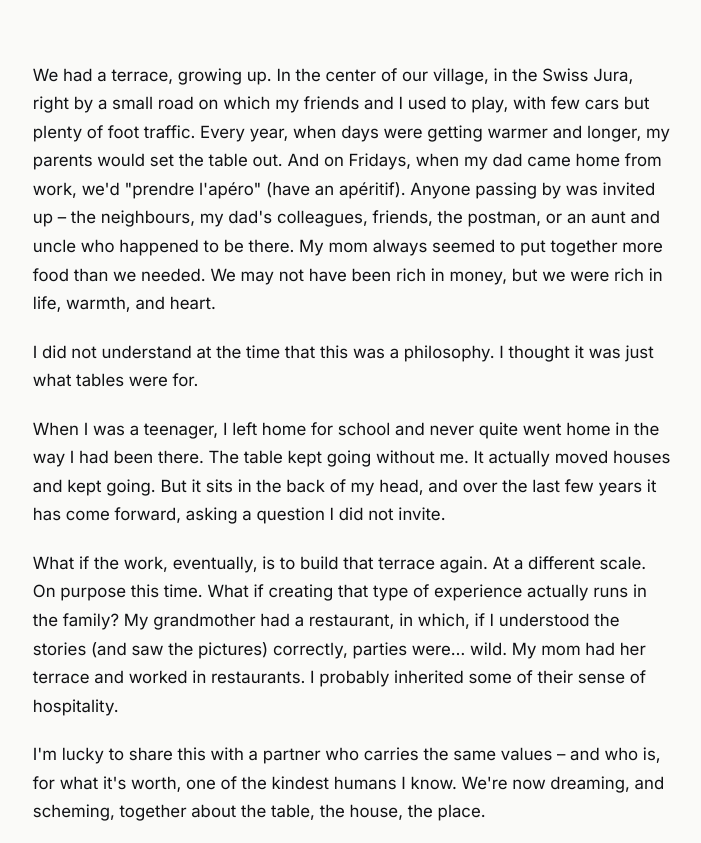
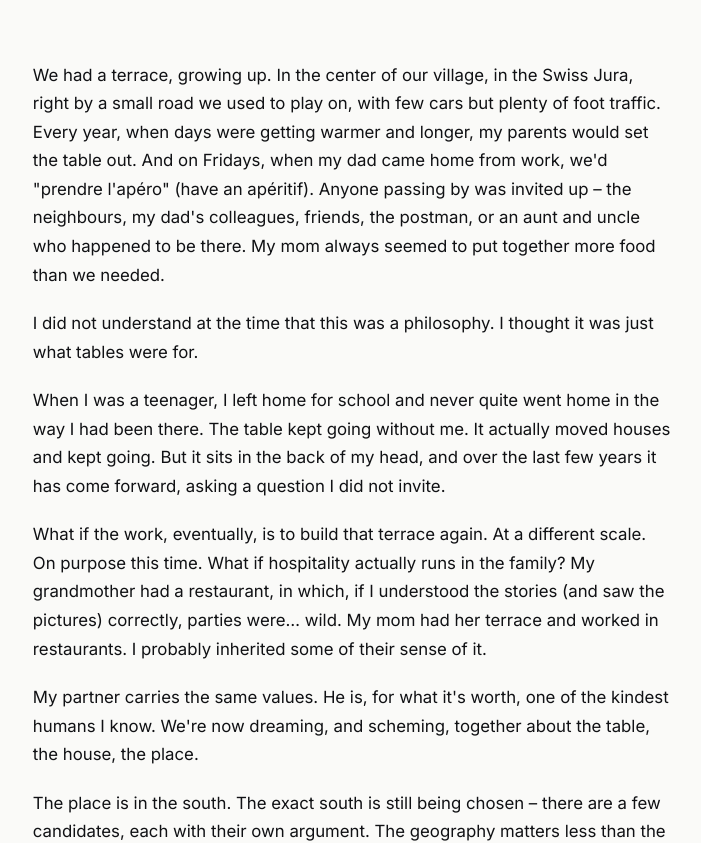
Before and after one commit to stevecattin/stevecattin.com, an Astro site: page /blog/a-long-table-in-the-south in a window 1280 px wide. Shown: the part 347-1190 px from the top of the page, without its empty margins (288-989 px from the left). Built offline with nearby package versions, Linux system fonts and the light colour scheme; Astro itself is replaced by a stand-in of ours.

Commit message:
A long table in the south: trim AI-coded phrasing
- Cut the 'rich in life, warmth, and heart' closing line
- Tighten 'on which my friends and I used to play'
- Sharpen 'hospitality runs in the family'
- Name partner instead of 'I'm lucky to share'
- Cut one of four parallel imperatives
- Remove the horizon-is-the-horizon sentence

```diff
--- a/src/content/blog/a-long-table-in-the-south.mdx
+++ b/src/content/blog/a-long-table-in-the-south.mdx
@@ -6,15 +6,15 @@ category: "Personal"
 readingTime: "5 min read"
 ---
 
-We had a terrace, growing up. In the center of our village, in the Swiss Jura, right by a small road on which my friends and I used to play, with few cars but plenty of foot traffic. Every year, when days were getting warmer and longer, my parents would set the table out. And on Fridays, when my dad came home from work, we'd "prendre l'apéro" (have an apéritif). Anyone passing by was invited up – the neighbours, my dad's colleagues, friends, the postman, or an aunt and uncle who happened to be there. My mom always seemed to put together more food than we needed. We may not have been rich in money, but we were rich in life, warmth, and heart.
+We had a terrace, growing up. In the center of our village, in the Swiss Jura, right by a small road we used to play on, with few cars but plenty of foot traffic. Every year, when days were getting warmer and longer, my parents would set the table out. And on Fridays, when my dad came home from work, we'd "prendre l'apéro" (have an apéritif). Anyone passing by was invited up – the neighbours, my dad's colleagues, friends, the postman, or an aunt and uncle who happened to be there. My mom always seemed to put together more food than we needed.
 
 I did not understand at the time that this was a philosophy. I thought it was just what tables were for.
 
 When I was a teenager, I left home for school and never quite went home in the way I had been there. The table kept going without me. It actually moved houses and kept going. But it sits in the back of my head, and over the last few years it has come forward, asking a question I did not invite.
 
-What if the work, eventually, is to build that terrace again. At a different scale. On purpose this time. What if creating that type of experience actually runs in the family? My grandmother had a restaurant, in which, if I understood the stories (and saw the pictures) correctly, parties were… wild. My mom had her terrace and worked in restaurants. I probably inherited some of their sense of hospitality.
+What if the work, eventually, is to build that terrace again. At a different scale. On purpose this time. What if hospitality actually runs in the family? My grandmother had a restaurant, in which, if I understood the stories (and saw the pictures) correctly, parties were… wild. My mom had her terrace and worked in restaurants. I probably inherited some of their sense of it.
 
-I'm lucky to share this with a partner who carries the same values – and who is, for what it's worth, one of the kindest humans I know. We're now dreaming, and scheming, together about the table, the house, the place.
+My partner carries the same values. He is, for what it's worth, one of the kindest humans I know. We're now dreaming, and scheming, together about the table, the house, the place.
 
 The place is in the south. The exact south is still being chosen – there are a few candidates, each with their own argument. The geography matters less than the geometry. A long table. A garden. Stone that has seen weather. A view that takes the noise out of you before you have sat down. Twelve or fifteen rooms, not more. A studio for an artist in residence. A small annex for people who need a refuge, a job and a home – because the one they grew up in stopped being safe. And a pool that is as much for sitting next to as for swimming in. None of which is the central feature. The central feature is the table.
 
@@ -30,9 +30,9 @@ Two reasons.
 
 The first is honesty. I am not in tech because I have nowhere else to be. I am here because the work matters, the people are interesting, and there is real craft in helping a leader see something they could not see alone. None of that is less true because of the table in the south. If anything, it is more true. The table is what the work is for.
 
-The second is that the work and the table are the same skill at different scales. Build a space where a person can put down what they are carrying. Hold a story honestly. Make room for what is hard to say. Let the difficult conversation happen at a pace it can handle. I have been practising this in meeting rooms for fifteen years. The garden is just a different room.
+The second is that the work and the table are the same skill at different scales. Build a space where a person can put down what they are carrying. Hold the story honestly. Let the difficult conversation happen at the pace it can handle. I have been practising this in meeting rooms for fifteen years. The garden is just a different room.
 
-If you are reading this because we are talking about working together: this is the world I am working from. Not the world I am leaving for. The horizon is the horizon, the road is the road, and they are not in conflict.
+If you are reading this because we are talking about working together: this is the world I am working from. Not the world I am leaving for.
 
 If you are reading this and you have your own version of the table somewhere – a thing you are walking toward, that you do not yet know how to talk about – I am paying attention to people like you these days. Tell me about it sometime.
 
```
